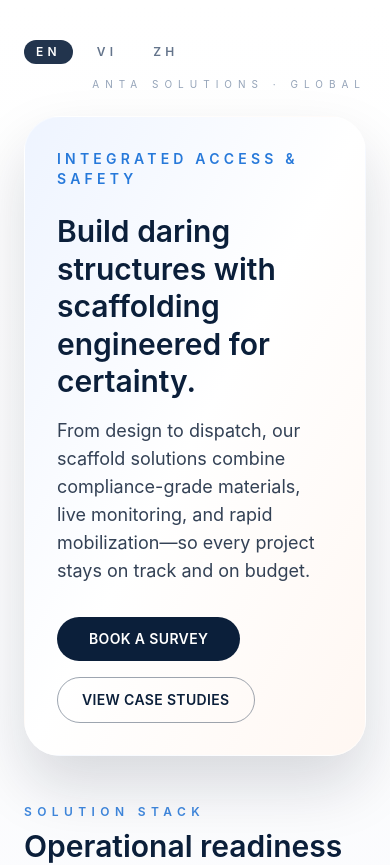
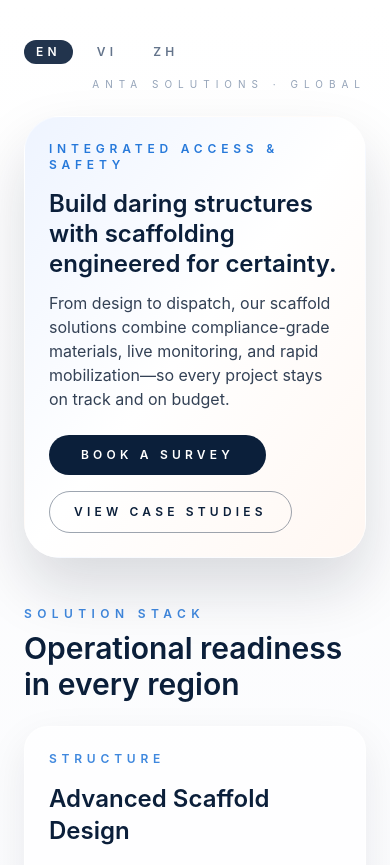
Before and after one commit to thichcode/landing-page, a Next.js app: page /en in a window 390 px wide. Shown: the top 865 px of the page. Built offline with nearby package versions, Linux system fonts and the light colour scheme.

Commit message:
feat: improve hero interaction and spacing

```diff
--- a/app/[locale]/page.tsx
+++ b/app/[locale]/page.tsx
@@ -76,7 +76,7 @@ export default async function LandingPage({ params }: LocaleParams) {
         <ProcessTimeline steps={copy.process} />
       </section>
 
-      <section className="grid gap-8 rounded-[32px] border border-white/70 bg-gradient-to-br from-dark-blue/10 via-white to-white p-8 shadow-[0_30px_60px_rgba(15,23,42,0.25)] lg:grid-cols-[1.2fr,1fr]">
+      <section id="contact" className="grid gap-8 rounded-[32px] border border-white/70 bg-gradient-to-br from-dark-blue/10 via-white to-white p-6 shadow-[0_30px_60px_rgba(15,23,42,0.25)] transition-all duration-300 hover:shadow-[0_35px_70px_rgba(15,23,42,0.3)] lg:grid-cols-[1.2fr,1fr] lg:p-8">
         <div>
           <p className="text-xs font-semibold uppercase tracking-[0.45em] text-primary/90">Contact</p>
           <h2 className="mt-3 text-3xl font-semibold text-dark-blue">{copy.cta.title}</h2>
--- a/components/Hero.tsx
+++ b/components/Hero.tsx
@@ -1,3 +1,5 @@
+import Link from 'next/link';
+
 type HeroContent = {
   eyebrow: string;
   title: string;
@@ -8,19 +10,25 @@ type HeroContent = {
 
 export function Hero({ content }: { content: HeroContent }) {
   return (
-    <section className="relative overflow-hidden rounded-[36px] border border-white/40 bg-gradient-to-br from-[#eef4ff] via-white to-[#fff7f2] p-8 shadow-[0_30px_60px_rgba(15,23,42,0.15)] lg:p-12">
-      <div className="flex flex-col gap-8 lg:flex-row lg:items-center">
+    <section className="relative overflow-hidden rounded-[36px] border border-white/40 bg-gradient-to-br from-[#eef4ff] via-white to-[#fff7f2] p-6 shadow-[0_30px_60px_rgba(15,23,42,0.15)] transition-all duration-300 hover:shadow-[0_35px_70px_rgba(15,23,42,0.25)] sm:p-8 lg:p-12">
+      <div className="flex flex-col gap-6 lg:flex-row lg:items-center">
         <div className="lg:w-1/2">
-          <p className="text-sm font-semibold uppercase tracking-[0.3em] text-primary/90">{content.eyebrow}</p>
-          <h1 className="mt-6 text-3xl font-semibold leading-tight text-dark-blue lg:text-5xl">{content.title}</h1>
-          <p className="mt-4 text-lg text-slate-700">{content.description}</p>
-          <div className="mt-8 flex flex-wrap gap-4">
-            <button className="rounded-full bg-dark-blue px-8 py-3 text-sm font-semibold uppercase tracking-wide text-white transition hover:bg-[#0a1731]">
+          <p className="text-xs font-semibold uppercase tracking-[0.4em] text-primary/90">{content.eyebrow}</p>
+          <h1 className="mt-4 text-2xl font-semibold leading-tight text-dark-blue sm:text-3xl lg:text-5xl">{content.title}</h1>
+          <p className="mt-3 text-base text-slate-700 sm:mt-4 sm:text-lg">{content.description}</p>
+          <div className="mt-6 flex flex-wrap gap-4">
+            <Link
+              href="#contact"
+              className="rounded-full bg-dark-blue px-8 py-3 text-xs font-semibold uppercase tracking-[0.35em] text-white transition hover:bg-[#0a1731] sm:text-sm"
+            >
               {content.ctaPrimary}
-            </button>
-            <button className="rounded-full border border-dark-blue/40 px-6 py-3 text-sm font-semibold uppercase tracking-wide text-dark-blue transition hover:border-dark-blue hover:bg-white">
+            </Link>
+            <Link
+              href="#news-feed"
+              className="rounded-full border border-dark-blue/40 px-6 py-3 text-xs font-semibold uppercase tracking-[0.35em] text-dark-blue transition hover:border-dark-blue hover:bg-white sm:text-sm"
+            >
               {content.ctaSecondary}
-            </button>
+            </Link>
           </div>
         </div>
         <div className="order-first -mr-4 ml-auto hidden w-full max-w-sm lg:block lg:order-none">
--- a/components/PostsSection.tsx
+++ b/components/PostsSection.tsx
@@ -6,7 +6,7 @@ export function PostsSection({ posts }: { posts: Post[] }) {
   }
 
   return (
-    <section className="space-y-6">
+    <section id="news-feed" className="space-y-6">
       <div className="flex flex-col gap-2">
         <p className="text-xs font-semibold uppercase tracking-[0.35em] text-primary/80">News & updates</p>
         <h2 className="text-3xl font-semibold text-dark-blue">Latest from the field</h2>
```
